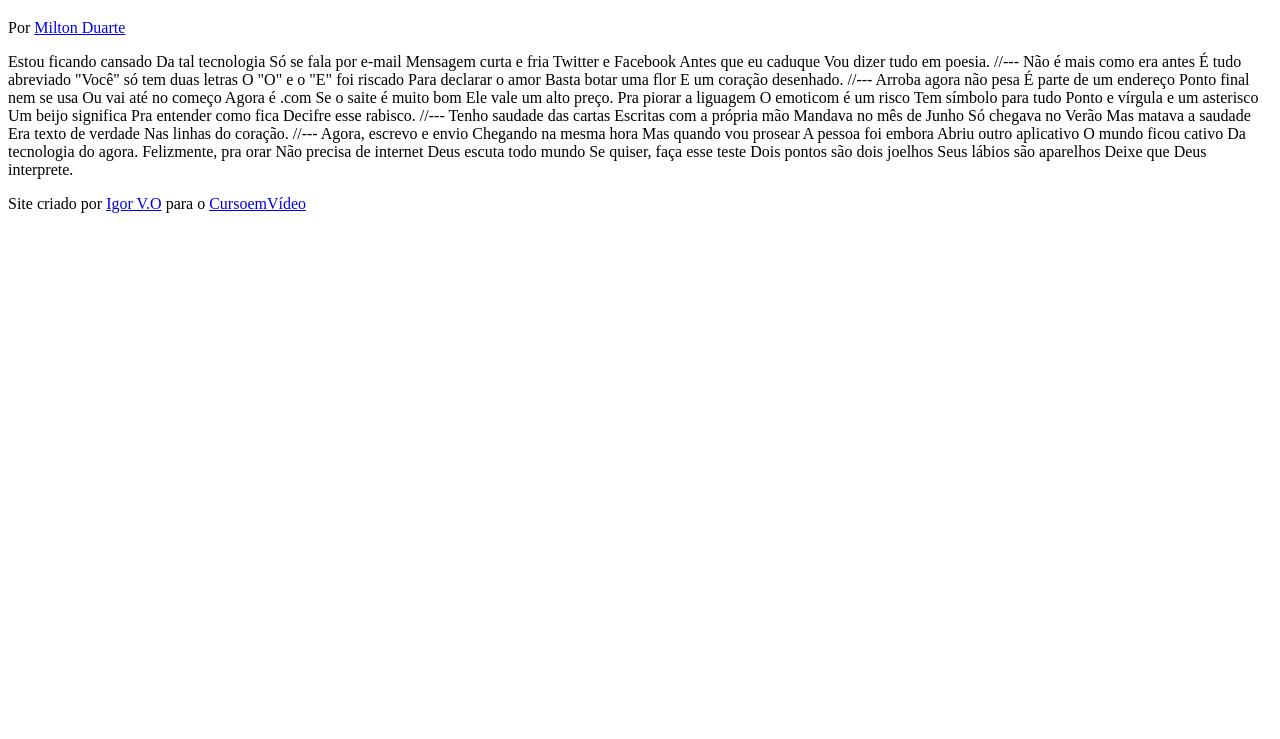
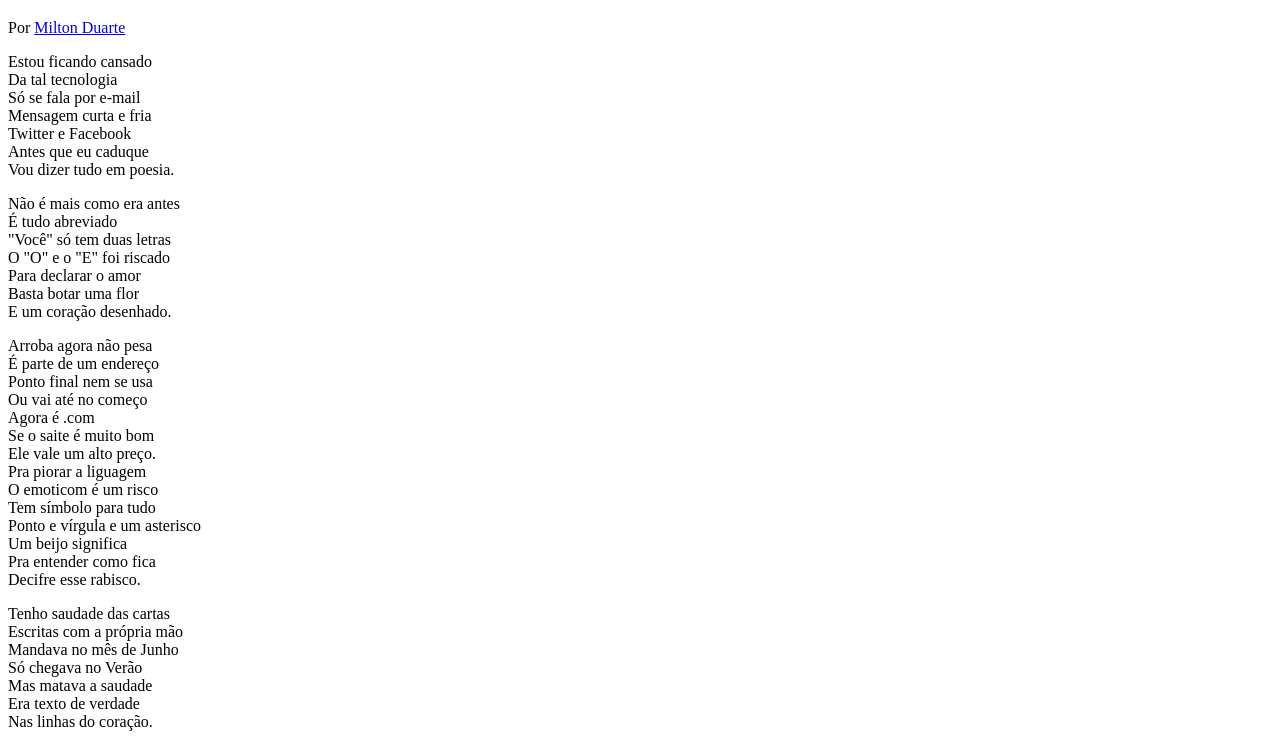
Before and after one commit to Igor-12345/html-css---curso-gustavo-guanabara, a plain HTML site: page desafio/des012/index.html in a window 1280 px wide. Shown: the part 61-800 px from the top of the page. Drawn offline with Linux system fonts and the light colour scheme.

Commit message:
atualização do exercicio 12

```diff
--- /dev/null
+++ b/desafio/des012/estilo/style.css
@@ -0,0 +1 @@
+@charset "UTF-8";
--- a/desafio/des012/index.html
+++ b/desafio/des012/index.html
@@ -4,6 +4,7 @@
     <meta charset="UTF-8">
     <meta name="viewport" content="width=device-width, initial-scale=1.0">
     <title>Cordel Moderno</title>
+    <link rel="stylesheet" href="estilo/style.css">
 </head>
 <body>
     <header>
@@ -12,69 +13,85 @@
 
     </header>
 
-    Estou ficando cansado
-    Da tal tecnologia
-    Só se fala por e-mail
-    Mensagem curta e fria
-    Twitter e Facebook
-    Antes que eu caduque
-    Vou dizer tudo em poesia.
+    <section>
+        <p>
+            Estou ficando cansado <br>
+            Da tal tecnologia <br>
+            Só se fala por e-mail <br>
+            Mensagem curta e fria <br>
+            Twitter e Facebook <br>
+            Antes que eu caduque <br>
+            Vou dizer tudo em poesia.
+        </p>
+    </section>
 
-    //---
 
-    Não é mais como era antes
-    É tudo abreviado
-    "Você" só tem duas letras
-    O "O" e o "E" foi riscado
-    Para declarar o amor
-    Basta botar uma flor
-    E um coração desenhado.
 
-    //---
+    <section>
+        <p>
+            Não é mais como era antes <br>
+            É tudo abreviado <br>
+            "Você" só tem duas letras <br>
+            O "O" e o "E" foi riscado <br>
+            Para declarar o amor <br>
+            Basta botar uma flor <br>
+            E um coração desenhado.
+        </p>
+    </section>
 
-    Arroba agora não pesa
-    É parte de um endereço
-    Ponto final nem se usa
-    Ou vai até no começo
-    Agora é .com
-    Se o saite é muito bom
-    Ele vale um alto preço.
 
-    Pra piorar a liguagem
-    O emoticom é um risco
-    Tem símbolo para tudo
-    Ponto e vírgula e um asterisco
-    Um beijo significa
-    Pra entender como fica
-    Decifre esse rabisco.
+    <section>
+        <p>
+            Arroba agora não pesa <br>
+            É parte de um endereço <br>
+            Ponto final nem se usa <br>
+            Ou vai até no começo <br>
+            Agora é .com <br>
+            Se o saite é muito bom <br>
+            Ele vale um alto preço. <br>
+            Pra piorar a liguagem <br>
+            O emoticom é um risco <br>
+            Tem símbolo para tudo <br>
+            Ponto e vírgula e um asterisco <br>
+            Um beijo significa <br>
+            Pra entender como fica <br>
+            Decifre esse rabisco.
+        </p>
+    </section>
 
-    //---
 
-    Tenho saudade das cartas
-    Escritas com a própria mão
-    Mandava no mês de Junho
-    Só chegava no Verão
-    Mas matava a saudade
-    Era texto de verdade
-    Nas linhas do coração.
+    <section>
+        <p>
+            Tenho saudade das cartas <br>
+            Escritas com a própria mão <br>
+            Mandava no mês de Junho <br>
+            Só chegava no Verão <br>
+            Mas matava a saudade <br>
+            Era texto de verdade <br>
+            Nas linhas do coração.
+        </p>
+    </section>
 
-    //---
 
-    Agora, escrevo e envio
-    Chegando na mesma hora
-    Mas quando vou prosear
-    A pessoa foi embora
-    Abriu outro aplicativo
-    O mundo ficou cativo
-    Da tecnologia do agora.
 
-    Felizmente, pra orar
-    Não precisa de internet
-    Deus escuta todo mundo
-    Se quiser, faça esse teste
-    Dois pontos são dois joelhos
-    Seus lábios são aparelhos
-    Deixe que Deus interprete.
+    <sectio>
+        <p>
+            Agora, escrevo e envio <br>
+            Chegando na mesma hora <br>
+            Mas quando vou prosear <br>
+            A pessoa foi embora <br>
+            Abriu outro aplicativo <br>
+            O mundo ficou cativo <br>
+            Da tecnologia do agora. <br>
+            Felizmente, pra orar <br>
+            Não precisa de internet <br>
+            Deus escuta todo mundo <br>
+            Se quiser, faça esse teste <br>
+            Dois pontos são dois joelhos <br>
+            Seus lábios são aparelhos <br>
+            Deixe que Deus interprete.
+        </p>
+    </sectio>
     <footer>
         <p>Site criado por <a href="https://gustavoguanabara.github.io" target="_blank">Igor V.O</a> para o <a href="https://www.cursoemvideo.com" target="_blank">CursoemVídeo</a></p>
     </footer>
```
